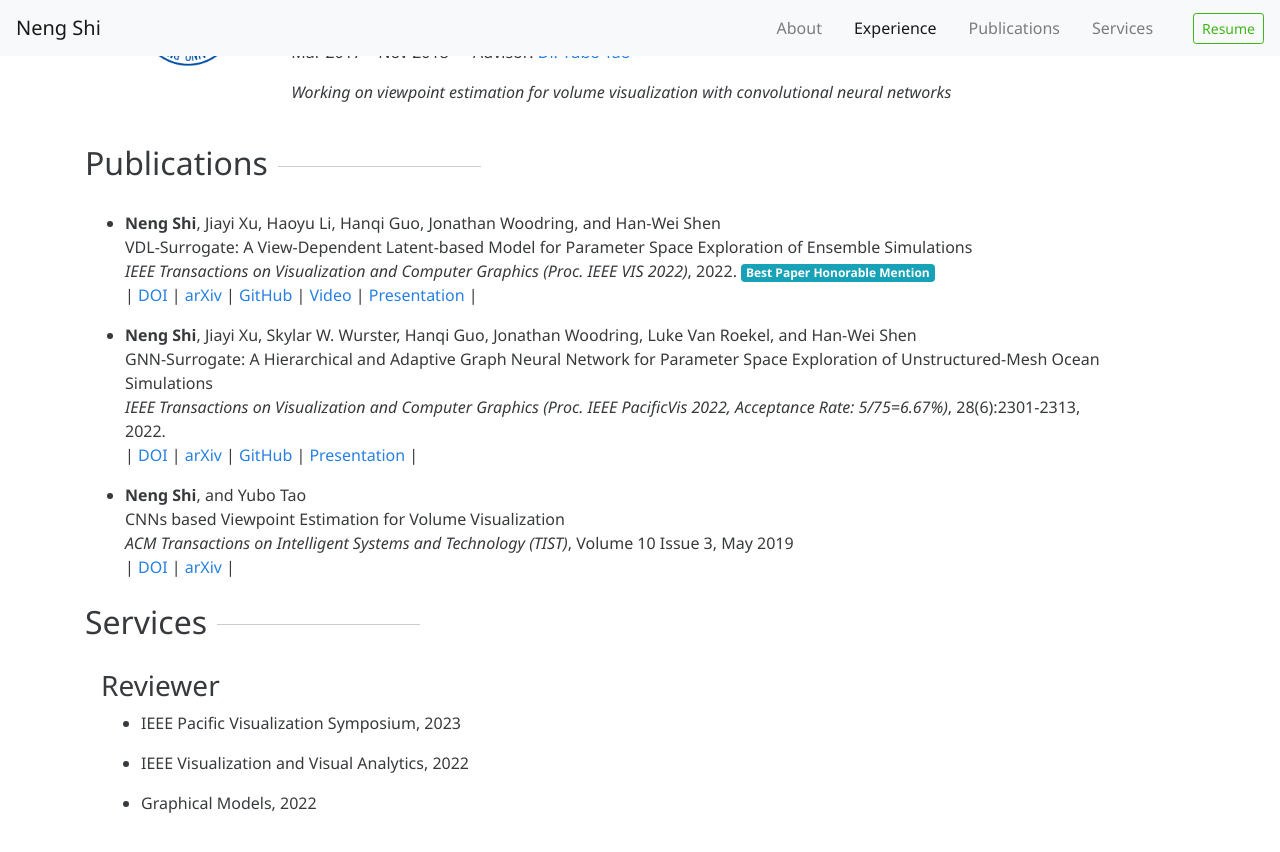
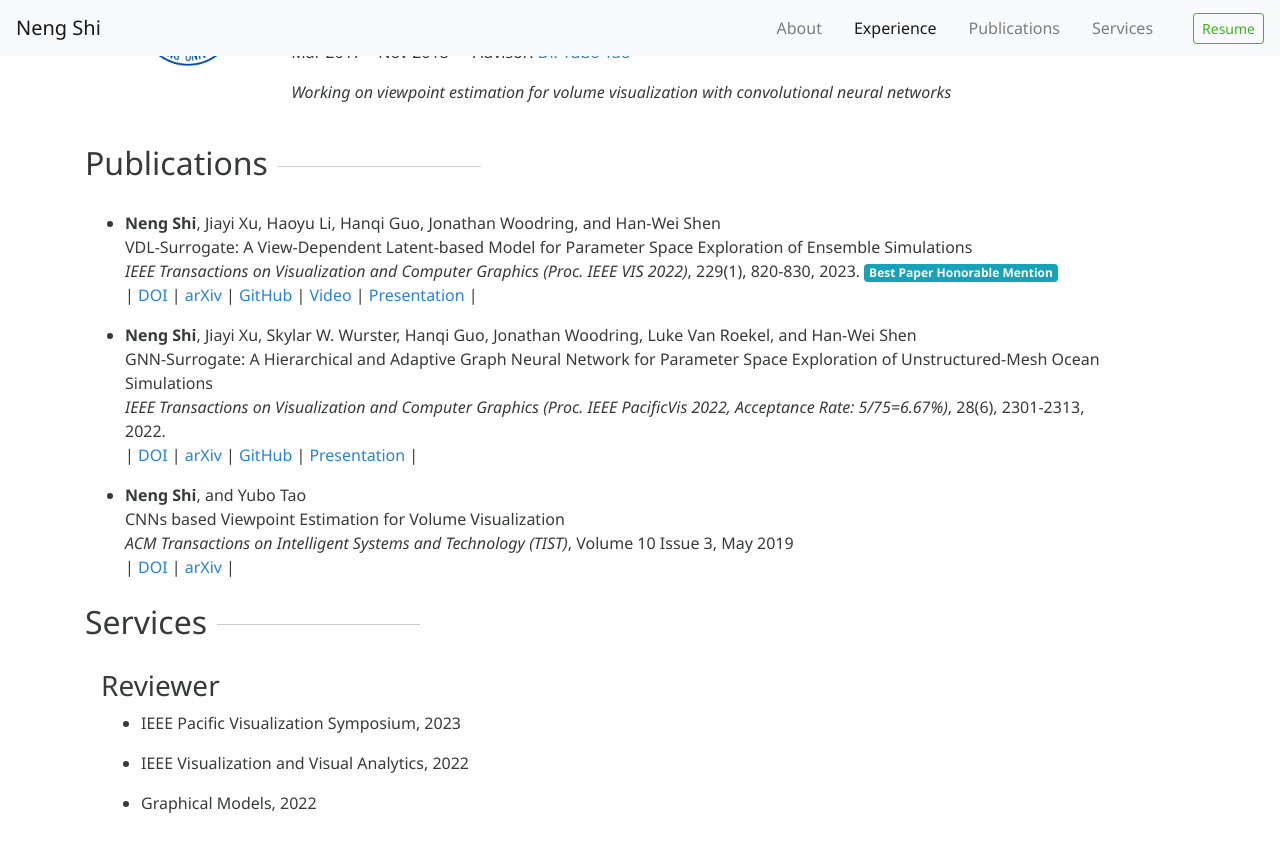
Before and after one commit to trainsn/trainsn.github.io, a Jekyll site: the page built from index.html, in a window 1280 px wide and 900 px high, scrolled down 1781 px. Shown: the top 852 px of the window. Built offline with Jekyll 4.4.1, drawn with Linux system fonts in a browser that asks for light colours; nearby versions of some CDN libraries; a style sheet for code colours, icons or effects is not loaded.

Commit message:
update publication

```diff
--- a/_includes/publications.html
+++ b/_includes/publications.html
@@ -7,7 +7,7 @@
     <br>
     VDL-Surrogate: A View-Dependent Latent-based Model for Parameter Space Exploration of Ensemble Simulations
     <br>
-    <em>IEEE Transactions on Visualization and Computer Graphics (Proc. IEEE VIS 2022)</em>, 2022. <span class="badge badge-info">Best Paper Honorable Mention</span>
+    <em>IEEE Transactions on Visualization and Computer Graphics (Proc. IEEE VIS 2022)</em>, 229(1), 820-830, 2023. <span class="badge badge-info">Best Paper Honorable Mention</span>
     <br>
     | <a href="https://ieeexplore.ieee.org/document/9904429" target="_blank">DOI</a> | <a href="https://arxiv.org/abs/2207.13091" target="_blank">arXiv</a> | <a href="https://github.com/trainsn/VDL-Surrogate" target="_blank">GitHub</a> | <a href="https://www.youtube.com/watch?v=HzPoUlDieDY&t=5s" target="_blank">Video</a> |  <a href="https://www.youtube.com/watch?v=c8xJzoo-2Bk&ab_channel=NengShi" target="_blank">Presentation</a> |
   </p></li>
@@ -17,7 +17,7 @@
     <br>
     GNN-Surrogate: A Hierarchical and Adaptive Graph Neural Network for Parameter Space Exploration of Unstructured-Mesh Ocean Simulations
     <br>
-    <em>IEEE Transactions on Visualization and Computer Graphics (Proc. IEEE PacificVis 2022, Acceptance Rate: 5/75=6.67%)</em>, 28(6):2301-2313, 2022.
+    <em>IEEE Transactions on Visualization and Computer Graphics (Proc. IEEE PacificVis 2022, Acceptance Rate: 5/75=6.67%)</em>, 28(6), 2301-2313, 2022.
     <br>
     | <a href="https://ieeexplore.ieee.org/document/9751203" target="_blank">DOI</a> | <a href="https://arxiv.org/abs/2202.08956" target="_blank">arXiv</a> | <a href="https://github.com/trainsn/GNN-Surrogate" target="_blank">GitHub</a> | <a href="https://www.youtube.com/watch?v=o4EBHKzkBzs&t=2s" target="_blank">Presentation</a> |
   </p></li>
```
